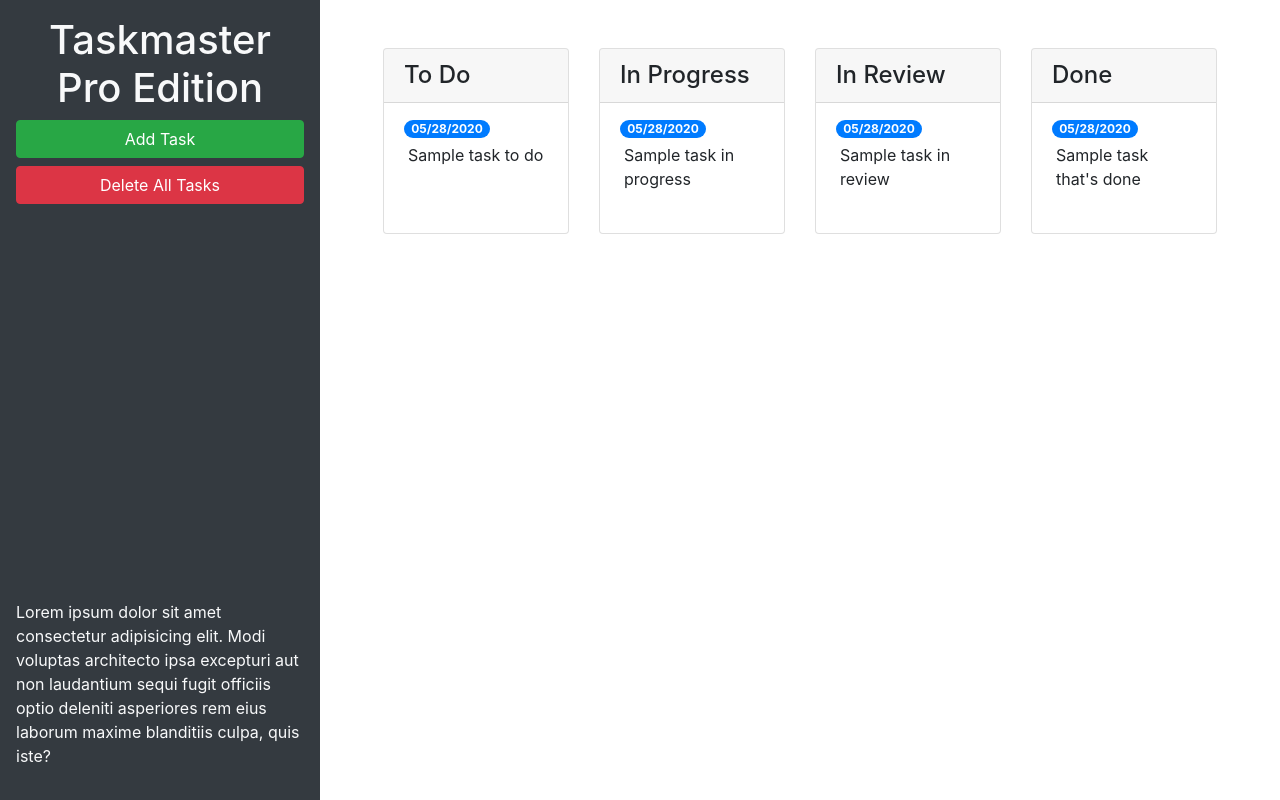
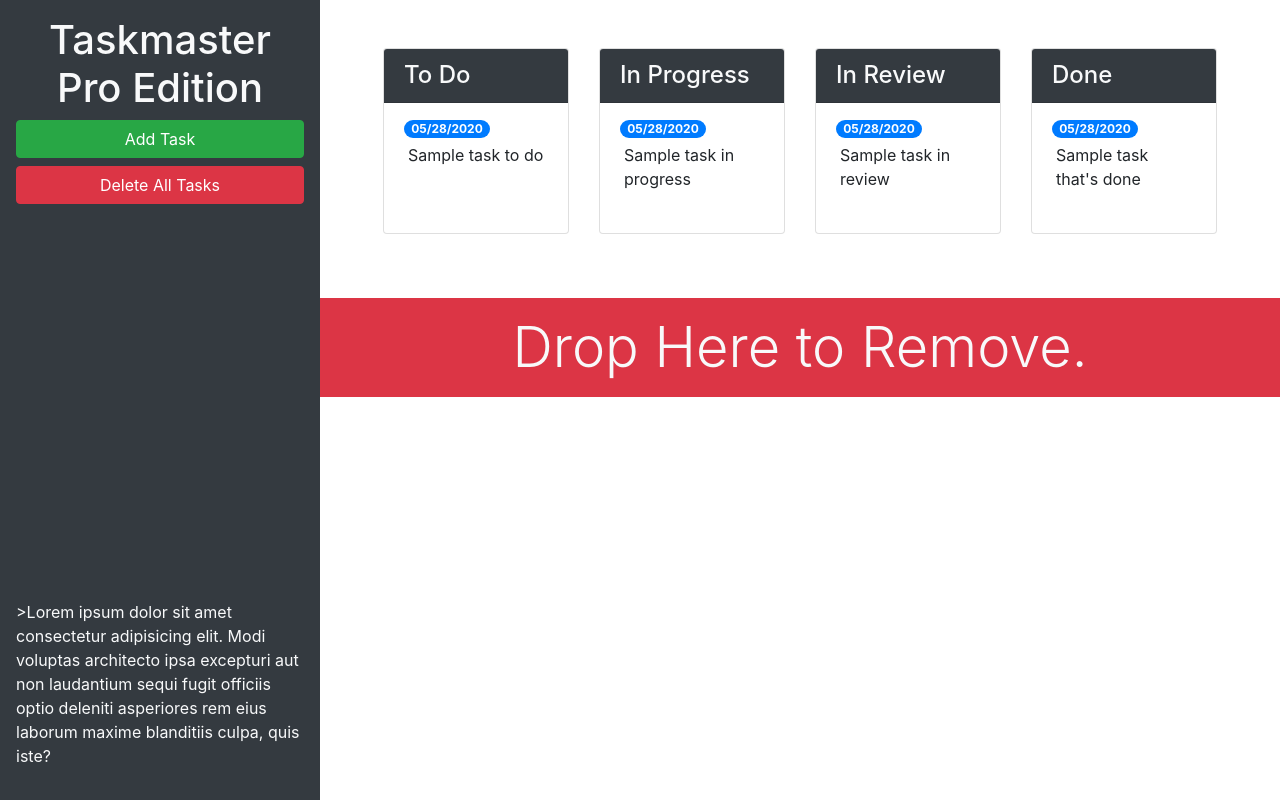
Before and after one commit to ellysecarter/taskmaster-pro, a plain HTML site: page index.html in a window 1280 px wide. Drawn offline with nearby package versions, Linux system fonts and the light colour scheme.

Commit message:
completed adding bootstrap mods

```diff
--- a/index.html
+++ b/index.html
@@ -13,23 +13,24 @@
 <body>
 
   <div class="row min-vh-100 no-gutters">
-    <header class="col-12 col-lg-3 bg-dark text-light d-flex flex-column p-4 p-lg-3">
+    <header class="col-12 col-lg-3 bg-dark text-light sticky-top d-flex flex-column p-4 p-lg-3">
       <h1 class="text-center">Taskmaster Pro Edition</h1>
       <button id="create-task" class="btn btn-block btn-success" data-toggle="modal" data-target="#task-form-modal">Add
         Task</button>
       <button id="remove-tasks" class="btn btn-block btn-danger">Delete All Tasks</button>
-      <p class="mt-auto">Lorem ipsum dolor sit amet consectetur adipisicing elit. Modi voluptas architecto ipsa
+      <p class="mt-auto d-none d-lg-block">
+        >Lorem ipsum dolor sit amet consectetur adipisicing elit. Modi voluptas architecto ipsa
         excepturi aut non
         laudantium sequi fugit officiis optio deleniti asperiores rem eius laborum maxime blanditiis culpa, quis iste?
       </p>
     </header>
-    <main class="col-12 col-lg-9">
+    <main class="col-12 col-lg-9 d-flex flex-column">
       <div class="m-5 row justify-content-around">
 
       <!-- to do start -->
       <div class="col-12 col-md-6 col-xl-3 mb-3">
         <div class="card">
-          <h4 class="card-header">
+          <h4 class="card-header bg-dark text-light">
             To Do
           </h4>
           <ul id="list-toDo" class="list-group list-group-flush">
@@ -45,7 +46,7 @@
         <!-- in progress start -->
         <div class="col-12 col-md-6 col-xl-3 mb-3">
           <div class="card">
-            <h4 class="card-header">
+            <h4 class="card-header bg-dark text-light">
               In Progress
             </h4>
              <ul id="list-inProgress" class="list-group list-group-flush">
@@ -61,7 +62,7 @@
         <!-- in review start -->
         <div class="col-12 col-md-6 col-xl-3 mb-3">
           <div class="card">
-              <h4 class="card-header">
+            <h4 class="card-header bg-dark text-light">
                 In Review
               </h4>
                 <ul id="list-inReview" class="list-group list-group-flush">
@@ -77,7 +78,7 @@
         <!-- done start -->
         <div class="col-12 col-md-6 col-xl-3 mb-3">
           <div class="card">
-              <h4 class="card-header">
+            <h4 class="card-header bg-dark text-light">
                 Done
               </h4>
           <ul id="list-done" class="list-group list-group-flush">
@@ -89,7 +90,12 @@
         </div>
       </div>
         <!-- done end -->
-
+      </div>
+      <!-- trash bin here -->
+      <div id="trash">
+        <div class="w-100 bg-danger p-3 text-center text-light display-4">
+          Drop Here to Remove.
+        </div>
       </div>
     </main>
   </div>
```
